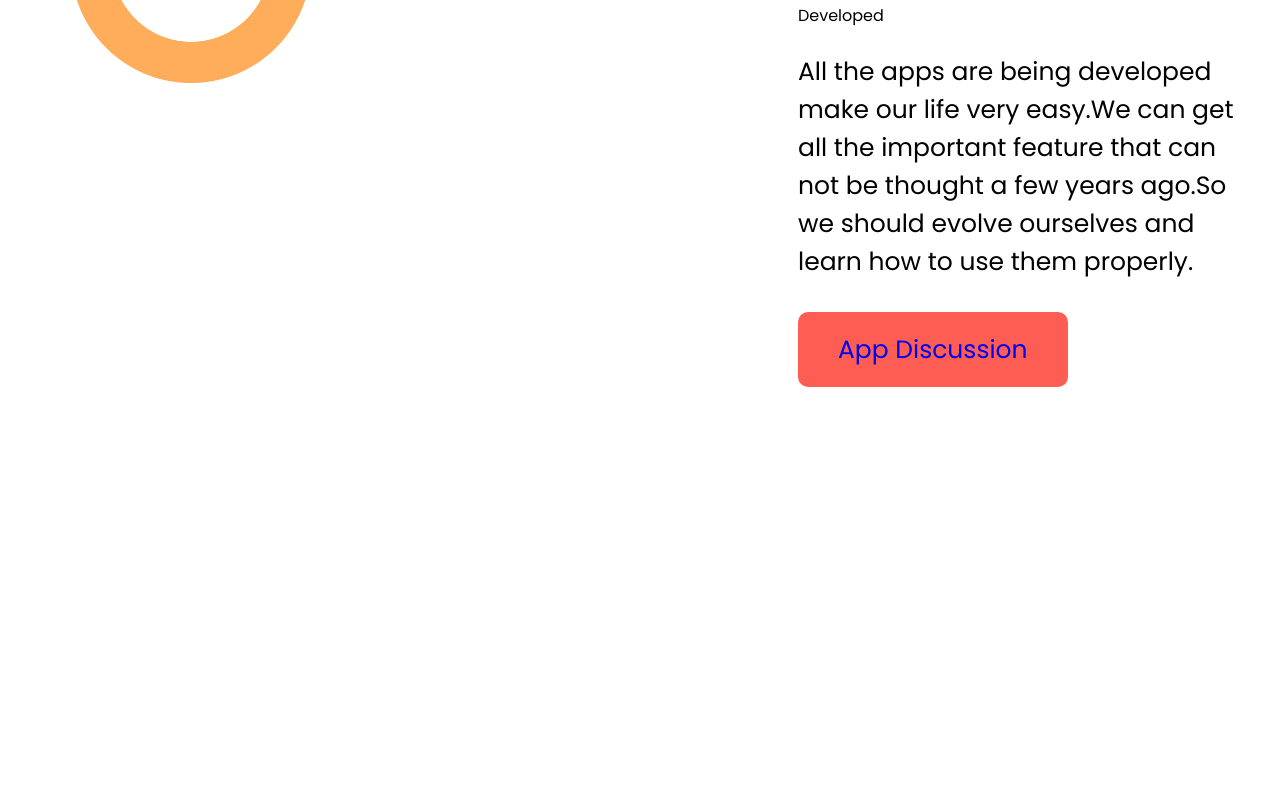
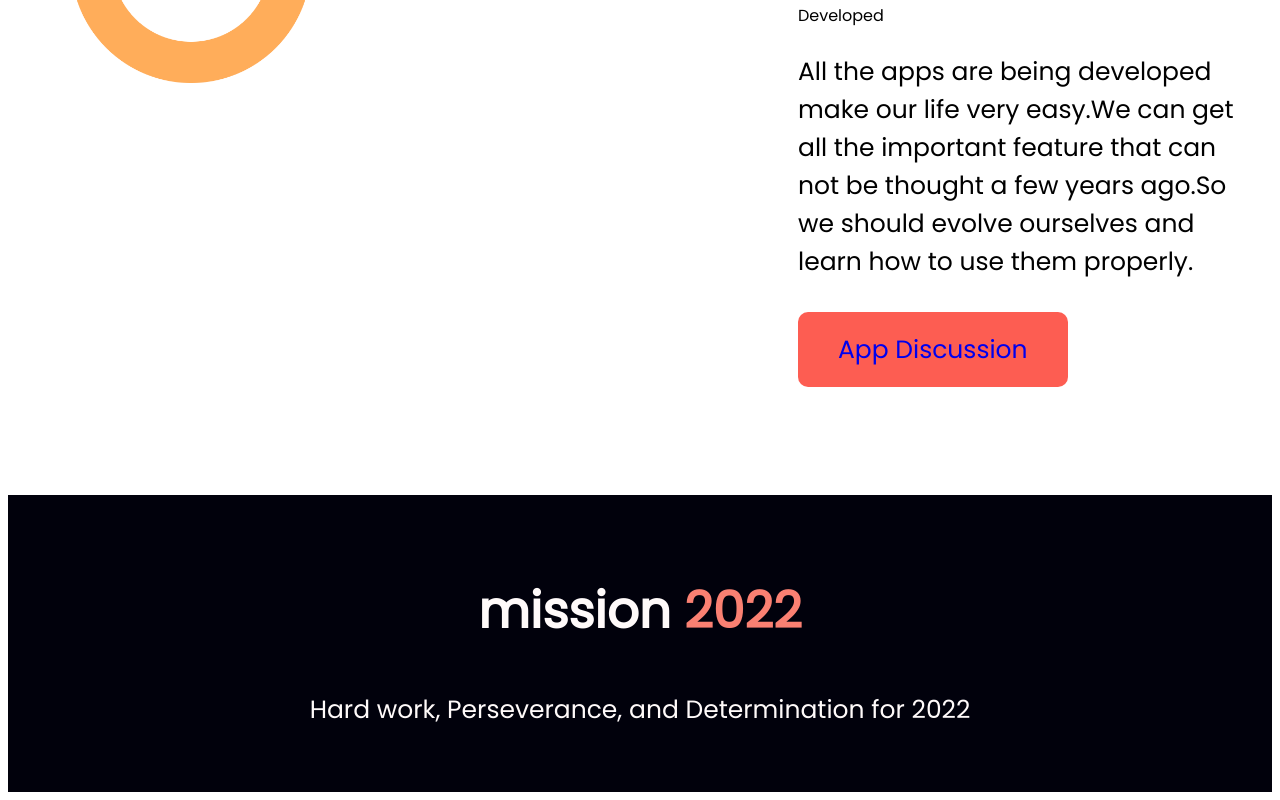
Before and after one commit to Shoumic0760/assignment-1, a plain HTML site: page index.html in a window 1280 px wide. Shown: the part 4919-5719 px from the top of the page. Before the commit the page ends 5422 px from the top, so only its background shows below. Drawn offline with Linux system fonts and the light colour scheme.

Commit message:
footer-added

```diff
--- a/index.html
+++ b/index.html
@@ -101,6 +101,12 @@
 
     </section>
     <footer>
+        <div class="text-white">
+
+            <h2>mission <span id="red">2022</span></h2>
+            <p>Hard work, Perseverance, and Determination for 2022</p>
+        </div>
+
 
     </footer>
 
--- a/style.css
+++ b/style.css
@@ -114,3 +114,16 @@ h2{
     font-weight: 700;
     text-align: left;
 }
+
+footer{
+    text-align: center;
+    background-color: rgb(1, 1, 12);
+    padding-top: 3%;
+    padding-bottom: 3%;
+}
+.text-white{
+    color: snow;
+}
+#red{
+    color: salmon;
+}
```
